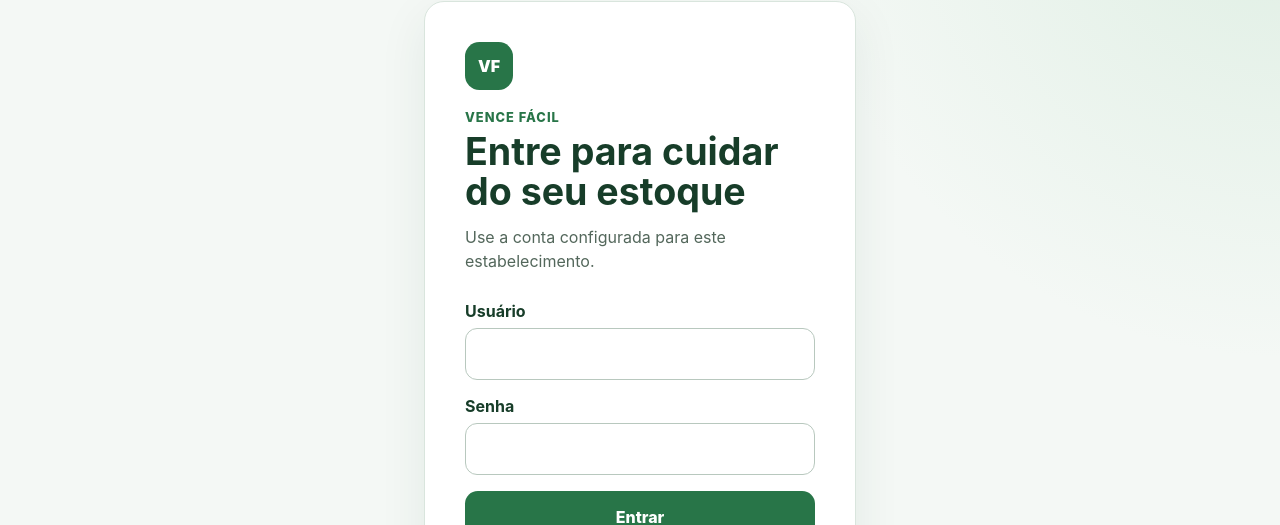
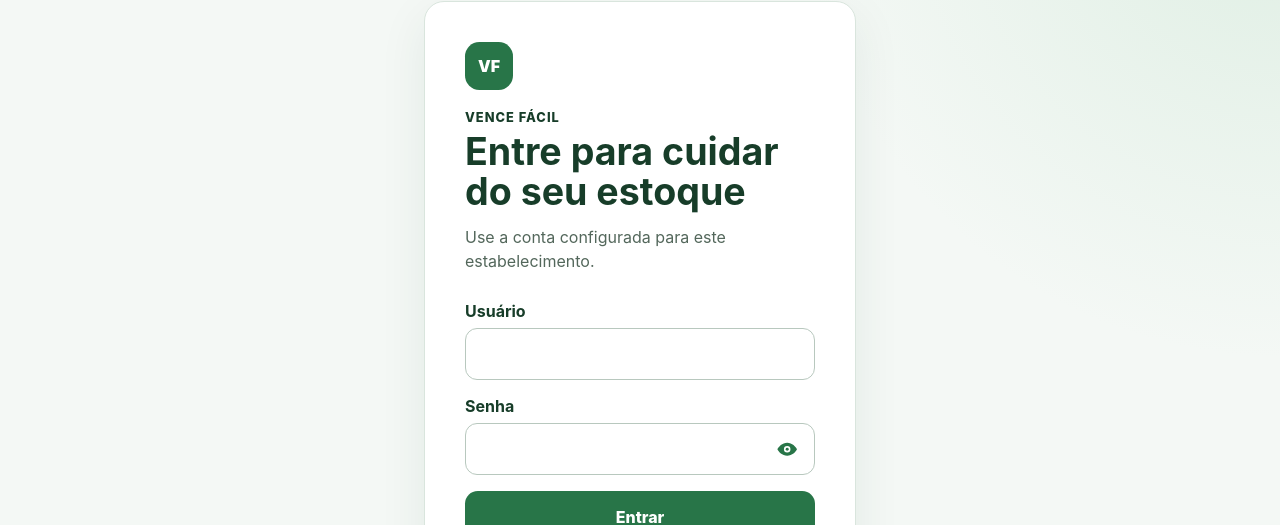
Before and after one commit to vitaa1/gestor-vp, an Angular app in the folder frontend/: page / in a window 1280 px wide. Shown: the part 122-647 px from the top of the page. Built offline with nearby package versions, Linux system fonts and the light colour scheme.

Commit message:
feat: permite visualizar senha no login

```diff
--- a/frontend/src/app/auth/login.html
+++ b/frontend/src/app/auth/login.html
@@ -16,12 +16,39 @@
 
       <div class="field">
         <label for="password">Senha</label>
-        <input
-          id="password"
-          type="password"
-          formControlName="password"
-          autocomplete="current-password"
-        />
+        <div class="password-control">
+          <input
+            id="password"
+            [type]="passwordVisible() ? 'text' : 'password'"
+            formControlName="password"
+            autocomplete="current-password"
+          />
+          <button
+            class="password-control__toggle"
+            type="button"
+            [disabled]="submitting()"
+            [attr.aria-label]="passwordVisible() ? 'Ocultar senha' : 'Mostrar senha'"
+            [attr.aria-pressed]="passwordVisible()"
+            (click)="togglePasswordVisibility()"
+          >
+            @if (passwordVisible()) {
+              <svg viewBox="0 0 24 24" aria-hidden="true">
+                <path
+                  d="M12 5c-5.3 0-9.3 4.4-10.5 7 1.2 2.6 5.2 7 10.5 7s9.3-4.4 10.5-7C21.3 9.4 17.3 5 12 5Zm0 10.5a3.5 3.5 0 1 1 0-7 3.5 3.5 0 0 1 0 7Z"
+                />
+                <circle cx="12" cy="12" r="1.6" />
+                <path class="password-control__slash" d="M4 4l16 16" />
+              </svg>
+            } @else {
+              <svg viewBox="0 0 24 24" aria-hidden="true">
+                <path
+                  d="M12 5c-5.3 0-9.3 4.4-10.5 7 1.2 2.6 5.2 7 10.5 7s9.3-4.4 10.5-7C21.3 9.4 17.3 5 12 5Zm0 10.5a3.5 3.5 0 1 1 0-7 3.5 3.5 0 0 1 0 7Z"
+                />
+                <circle cx="12" cy="12" r="1.6" />
+              </svg>
+            }
+          </button>
+        </div>
         @if (form.controls.password.touched && form.controls.password.invalid) {
           <p class="field-error">Informe a senha.</p>
         }
--- a/frontend/src/app/auth/login.scss
+++ b/frontend/src/app/auth/login.scss
@@ -37,7 +37,7 @@ h1,
 }
 
 .eyebrow {
-  color: var(--color-primary);
+  color: var(--color-ink);
   font-size: 0.8rem;
   font-weight: 800;
   letter-spacing: 0.08em;
@@ -83,9 +83,63 @@ input {
   background: #fff;
 }
 
-input:focus {
+input:hover:not(:disabled),
+input:focus,
+.password-control:hover input:not(:disabled) {
   border-color: var(--color-primary);
   outline: 3px solid rgb(40 117 72 / 18%);
+}
+
+input:active:not(:disabled),
+.password-control:hover input:active:not(:disabled) {
+  border-color: var(--color-primary-strong);
+  outline-color: rgb(40 117 72 / 32%);
+}
+
+.password-control {
+  position: relative;
+}
+
+.password-control input {
+  width: 100%;
+  padding-right: 3.5rem;
+}
+
+.password-control__toggle {
+  position: absolute;
+  top: 50%;
+  right: 0.35rem;
+  display: grid;
+  width: 2.75rem;
+  min-height: 2.75rem;
+  padding: 0;
+  translate: 0 -50%;
+  place-items: center;
+  border-radius: 0.65rem;
+  color: var(--color-primary);
+  background: transparent;
+}
+
+.password-control__toggle:hover:not(:disabled) {
+  background: rgb(40 117 72 / 10%);
+}
+
+.password-control__toggle:focus-visible {
+  outline: 3px solid var(--color-primary-strong);
+  outline-offset: 2px;
+}
+
+.password-control__toggle svg {
+  width: 1.4rem;
+  height: 1.4rem;
+  fill: currentcolor;
+}
+
+.password-control__toggle .password-control__slash {
+  fill: none;
+  stroke: #fff;
+  stroke-linecap: round;
+  stroke-width: 3.5;
 }
 
 .field-error,
--- a/frontend/src/app/auth/login.ts
+++ b/frontend/src/app/auth/login.ts
@@ -16,6 +16,7 @@ export class Login {
 
   readonly loggedIn = output<void>();
   readonly submitting = signal(false);
+  readonly passwordVisible = signal(false);
   readonly errorMessage = signal('');
   readonly form = this.formBuilder.group({
     username: ['', [Validators.required, Validators.maxLength(120)]],
@@ -30,6 +31,7 @@ export class Login {
     }
 
     const { username, password } = this.form.getRawValue();
+    this.passwordVisible.set(false);
     this.submitting.set(true);
     this.authService
       .login(username.trim(), password)
@@ -45,6 +47,10 @@ export class Login {
       });
   }
 
+  togglePasswordVisibility(): void {
+    this.passwordVisible.update((visible) => !visible);
+  }
+
   private loginErrorMessage(status: number): string {
     if (status === 401) {
       return 'Usuário ou senha incorretos.';
```
Also changed, not shown: 1 other file (tests, documents, lock files or other folders).
